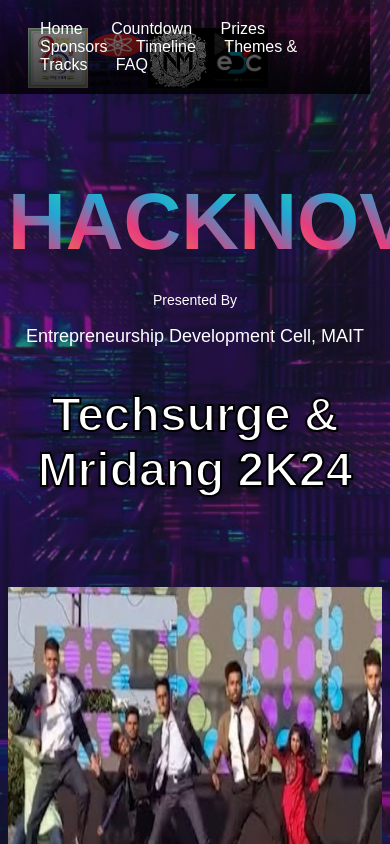
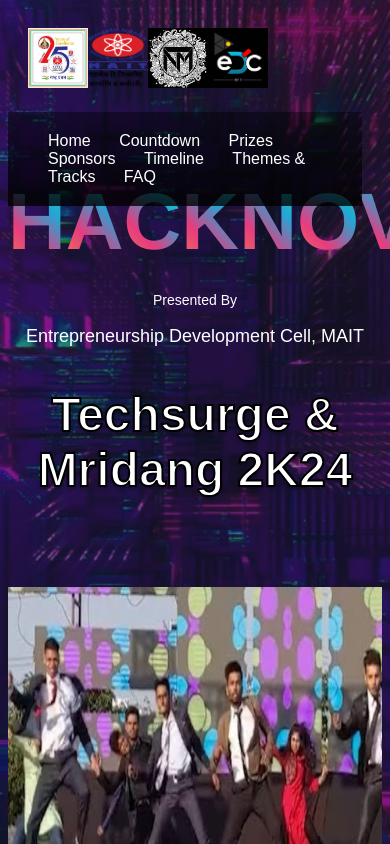
Before and after one commit to Codingpanda252/Hacknovate_Tnm_Website, a React (Create React App) app: page / in a window 390 px wide. Shown: the top 844 px of the page. Built offline with nearby package versions, Linux system fonts and the light colour scheme.

Commit message:
Responsiveness and optimization for mobile devices

```diff
--- a/src/App.css
+++ b/src/App.css
@@ -79,12 +79,11 @@
 }
 
 nav {
-  position: fixed; /* Fix the navbar */
+  position: absolute;
   top: 0;
   right: 20px;
   background: linear-gradient(to bottom, rgba(0,0,0,0.4) 0%, rgba(0,0,0,0.8) 100%);
   padding: 20px 40px; /* Increased padding for larger navbar */
-  z-index: 1000; /* Ensure navbar is above other content */
 }
 
 .nav-links {
@@ -221,9 +220,9 @@
 
   .nav-links {
     position: absolute;
-    top: 150px; /* Adjusted to provide space for the big heading */
-    left: 0;
-    width: 100%;
+    top: 10px; /* Move navbar to the top */
+    right: 10px; /* Move navbar to the right */
+    width: auto; /* Adjust width as needed */
     background-color: rgba(0, 0, 0, 0.8);
     padding: 10px 20px; /* Increased padding for better spacing */
     z-index: 1000; /* Ensure navbar is above other content */
```
